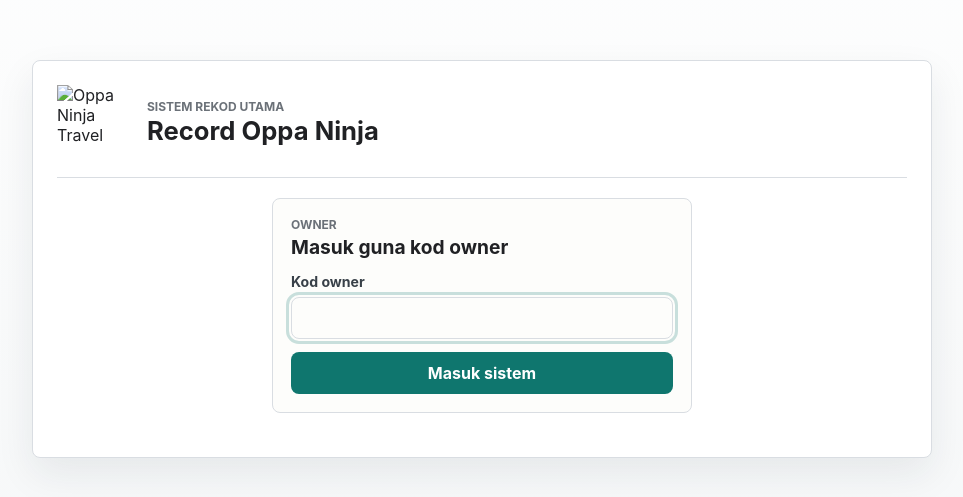
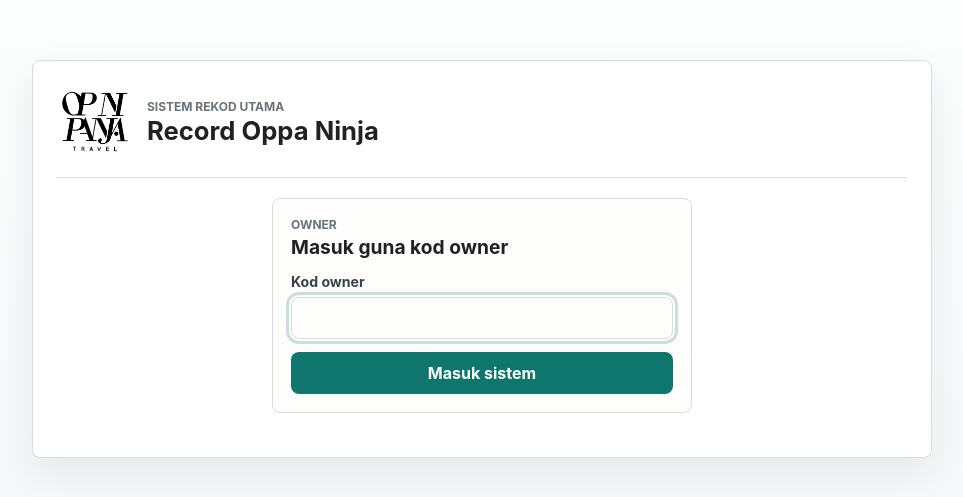
Before and after one commit to OPPANINJAVENTURE/bookingpenginapan, a plain HTML site: page index.html in a window 1280 px wide. Shown: the part 141-638 px from the top of the page, without its empty margins (158-1121 px from the left). Drawn offline with Linux system fonts and the light colour scheme.

Commit message:
Update index.html

```diff
--- a/index.html
+++ b/index.html
@@ -11,7 +11,7 @@
       <div class="auth-card">
         <div class="auth-brand">
           <div class="brand-mark">
-            <img class="brand-logo" src="assets/oppa-ninja-logo.png" alt="Oppa Ninja Travel" />
+            <img class="brand-logo" src="oppa-ninja-logo.png" alt="Oppa Ninja Travel" />
           </div>
           <div>
             <p class="eyebrow">sistem rekod utama</p>
@@ -43,7 +43,7 @@
       <header class="topbar">
         <div class="brand-block">
           <div class="brand-mark">
-            <img class="brand-logo" src="assets/oppa-ninja-logo.png" alt="Oppa Ninja Travel" />
+            <img class="brand-logo" src="oppa-ninja-logo.png" alt="Oppa Ninja Travel" />
           </div>
           <div>
             <p class="eyebrow">sistem rekod utama</p>
```
